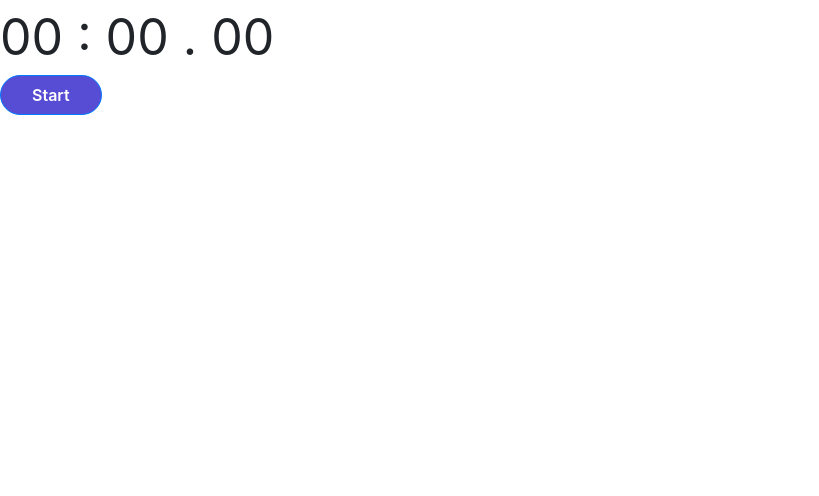
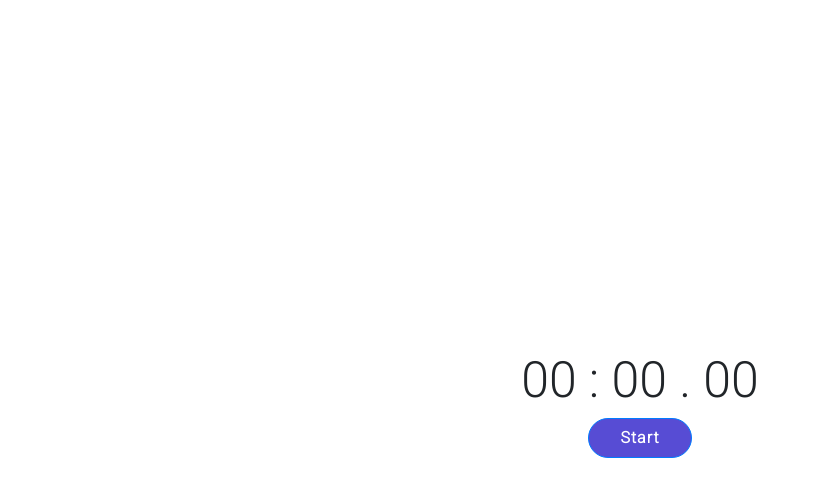
Before and after one commit to husan-eshonqulov/stopwatch, a React (Create React App) app: page / in a window 1280 px wide. Shown: the top 496 px of the page, without its empty margins (0-819 px from the left). Built offline with nearby package versions, Linux system fonts and the light colour scheme.

Commit message:
first view page is  radry

```diff
--- /dev/null
+++ b/src/Components/App/App.css
@@ -0,0 +1,19 @@
+@import url('https://fonts.googleapis.com/css2?family=Roboto:wght@300&display=swap');
+
+.App {
+    font-family: 'Roboto', sans-serif;
+}
+
+.stopwatch {
+    font-size: 50px;
+}
+
+.laptime {
+    font-size: 30px;
+}
+
+
+
+.first-view {
+    height: 100vh;
+}
--- a/src/Components/App/App.tsx
+++ b/src/Components/App/App.tsx
@@ -1,4 +1,5 @@
 import { useState, useEffect } from 'react';
+import '../App/App.css';
 
 import Stopwatch from '../Stopwatch/Stopwatch';
 import StartBtn from '../Start-btn/Start-btn';
@@ -184,14 +185,20 @@ function App() {
 
     if (firstView) {
         return (
+            <div className="App first-view d-flex align-items-center justify-content-center">
+                <div className="d-flex flex-column align-items-center">
                     <div>
-                <div>
+                        <div className="stopwatch">
                             <Stopwatch min={min} sec={sec} time={time} />
+                        </div>
+                        <div className="laptime">
                             <LapTime min={lapTimeInfo().lapMin} sec={lapTimeInfo().lapSec} time={lapTimeInfo().lapTime} />
+                        </div>
                     </div>
 
                     <div>
                         <StartBtn handleStart={handleStart} />
+                    </div>
                 </div>
             </div>
         );
@@ -199,12 +206,16 @@ function App() {
     else {
         if (secondView) {
             return (
-                <div>
+                <div className="App">
                     <div className="row">
                         <div className="col-6">
                             <div>
+                                <div className="stopwatch">
                                     <Stopwatch min={min} sec={sec} time={time} />
+                                </div>
+                                <div className="laptime">
                                     <LapTime min={lapTimeInfo().lapMin} sec={lapTimeInfo().lapSec} time={lapTimeInfo().lapTime} />
+                                </div>
                             </div>
 
                             <div>
@@ -222,12 +233,16 @@ function App() {
         }
         else {
             return (
-                <div>
+                <div className="App">
                     <div className="row">
                         <div className="col-6">
                             <div>
+                                <div className="stopwatch">
                                     <Stopwatch min={min} sec={sec} time={time} />
+                                </div>
+                                <div className="laptime">
                                     <LapTime min={lapTimeInfo().lapMin} sec={lapTimeInfo().lapSec} time={lapTimeInfo().lapTime} />
+                                </div>
                             </div>
 
                             <div>
@@ -242,21 +257,6 @@ function App() {
                     </div>
                 </div>
             );
-            // else {
-            //     <div>
-            //         <div className="row">
-            //             <div className="col-6">
-            //                 <div>
-            //                     <Stopwatch min={min} sec={sec} time={time} />
-            //                     <LapTime min={lapTimeInfo().lapMin} sec={lapTimeInfo().lapSec} time={lapTimeInfo().lapTime} />
-            //                 </div>
-            //                 <div>
-            //                     {/* <StopBtn /> */}
-            //                 </div>
-            //             </div>
-            //         </div>
-            //     </div>
-            // }
         }
     }
 
--- a/src/Components/Lap-btn/Lap-btn.css
+++ b/src/Components/Lap-btn/Lap-btn.css
@@ -3,4 +3,5 @@
     border-radius: 25px;
     padding: 7px 35px;
     font-weight: 600;
+    letter-spacing: 1px;
 }
--- a/src/Components/Lap-times/Lap-times.tsx
+++ b/src/Components/Lap-times/Lap-times.tsx
@@ -20,7 +20,7 @@ function LapTime(props: ILapTime) {
 
     if (time != undefined && sec != undefined && min != undefined) {
         return (
-            <div>
+            <div id="text-gray">
                 <Stopwatch time={time} sec={sec} min={min} />
             </div>
         );
--- a/src/Components/Reset-btn/Reset-btn.css
+++ b/src/Components/Reset-btn/Reset-btn.css
@@ -3,4 +3,5 @@
     border-radius: 25px;
     padding: 7px 29px;
     font-weight: 600;
+    letter-spacing: 1px;
 }
--- a/src/Components/Resume-btn/Resume-btn.css
+++ b/src/Components/Resume-btn/Resume-btn.css
@@ -2,5 +2,6 @@
     background-color: #574cd4;
     border-radius: 25px;
     padding: 7px 20px;
-    font-weight: 600;;
+    font-weight: 600;
+    letter-spacing: 1px;
 }
--- a/src/Components/Start-btn/Start-btn.css
+++ b/src/Components/Start-btn/Start-btn.css
@@ -3,4 +3,5 @@
     border-radius: 25px;
     padding: 7px 31px;
     font-weight: 600;
+    letter-spacing: 1px;
 }
--- a/src/Components/Stop-btn/Stop-btn.css
+++ b/src/Components/Stop-btn/Stop-btn.css
@@ -3,4 +3,5 @@
     border-radius: 25px;
     padding: 7px 32px;
     font-weight: 600;
+    letter-spacing: 1px;
 }
--- a/src/Components/Stopwatch/Stopwatch.css
+++ /dev/null
@@ -1,3 +0,0 @@
-#stopwatch {
-    font-size: 50px;
-}
--- a/src/Components/Stopwatch/Stopwatch.tsx
+++ b/src/Components/Stopwatch/Stopwatch.tsx
@@ -1,5 +1,3 @@
-import '../Stopwatch/Stopwatch.css';
-
 interface IStopwatchProps {
     time: number | string,
     sec: number | string,
--- a/src/Components/Table/Table.css
+++ b/src/Components/Table/Table.css
@@ -0,0 +1,3 @@
+.table-header {
+    letter-spacing: 1px;
+}
--- a/src/Components/Table/Table.tsx
+++ b/src/Components/Table/Table.tsx
@@ -13,9 +13,9 @@ function Table(props: ITableProps) {
     if (table !== undefined) {
         return (
             <div>
-                <table className="">
+                <table>
                     <thead>
-                        <tr className="">
+                        <tr className="table-header">
                             <th className="">Lap</th>
                             <th className="">Lap Times</th>
                             <th className="">Overall Time</th>
```
Lines whose indentation alone changed are shown as unchanged.
